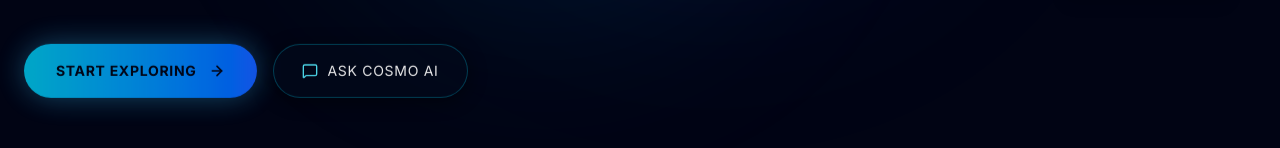
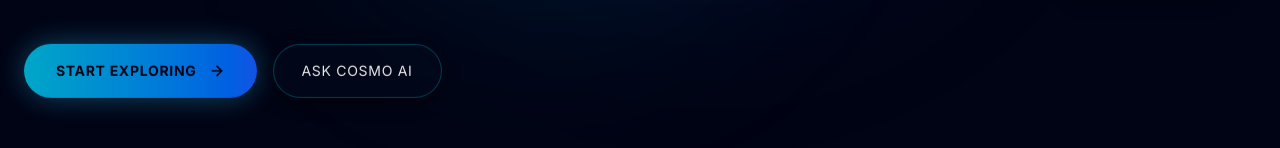
Before and after one commit to Shruti-eng31/Cosmo-ai, a Next.js app: page / in a window 1280 px wide. Both pictures are taken after a click on the button "EXPLORE PLATFORM". Shown: the part 636-784 px from the top of the page. Built offline with nearby package versions, Linux system fonts and the light colour scheme.

Commit message:
Remove chat icon from Ask COSMO AI button in hero section

```diff
--- a/src/components/landing/HeroSection.tsx
+++ b/src/components/landing/HeroSection.tsx
@@ -5,7 +5,7 @@ import { Canvas, useFrame } from "@react-three/fiber";
 import * as THREE from "three";
 import { motion } from "framer-motion";
 import Link from "next/link";
-import { ArrowRight, MessageSquare, Activity, Database } from "lucide-react";
+import { ArrowRight, Activity, Database } from "lucide-react";
 
 // Optimized Holographic Planetary Core (Smooth 60+ FPS with minimal draw calls)
 function InteractiveCosmicCore() {
@@ -188,9 +188,8 @@ export default function HeroSection() {
 
               <a
                 href="#ask"
-                className="group px-7 py-4 border border-cyan-400/30 hover:border-cyan-300 text-white rounded-full transition-all duration-300 flex items-center justify-center gap-2.5 text-sm uppercase tracking-wider bg-[#030a1c]/70 hover:bg-[#030a1c] backdrop-blur-md shadow-[0_4px_20px_rgba(0,0,0,0.5)]"
+                className="group px-7 py-4 border border-cyan-400/30 hover:border-cyan-300 text-white rounded-full transition-all duration-300 flex items-center justify-center text-sm uppercase tracking-wider bg-[#030a1c]/70 hover:bg-[#030a1c] backdrop-blur-md shadow-[0_4px_20px_rgba(0,0,0,0.5)]"
               >
-                <MessageSquare className="w-4 h-4 text-cyan-300 group-hover:scale-110 transition-transform" />
                 <span>Ask COSMO AI</span>
               </a>
             </motion.div>
```
